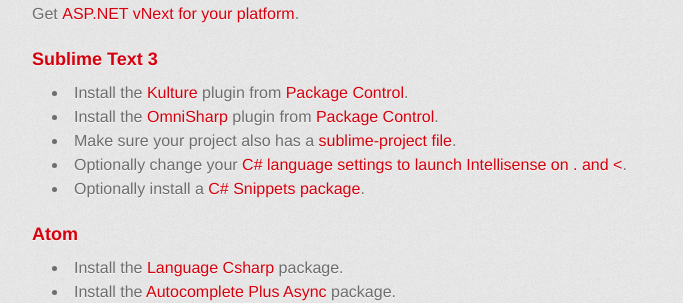
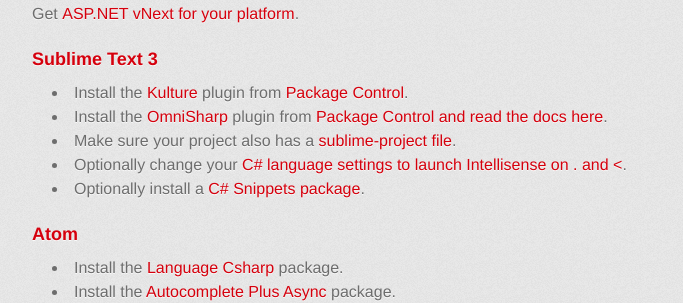
Before and after one commit to OmniSharp/OmniSharp.github.io, a Jekyll site: the page built from index.md, in a window 1280 px wide. Shown: the part 913-1216 px from the top of the page, without its empty margins (298-981 px from the left). Built offline with Jekyll 4.4.1, drawn with Linux system fonts in a browser that asks for light colours; some web fonts are replaced.

Commit message:
Update index.md

```diff
--- a/index.md
+++ b/index.md
@@ -19,7 +19,7 @@
 
 ### [Sublime Text 3](http://www.sublimetext.com/)
 - Install the <a href="https://sublime.wbond.net/packages/Kulture">Kulture</a> plugin from <a href="https://sublime.wbond.net/">Package Control</a>.
-- Install the <a href="https://sublime.wbond.net/packages/OmniSharp">OmniSharp</a> plugin from <a href="https://sublime.wbond.net/">Package Control</a>.
+- Install the <a href="https://sublime.wbond.net/packages/OmniSharp">OmniSharp</a> plugin from <a href="https://sublime.wbond.net/">Package Control and read the docs [here](http://omnisharp-sublime.readthedocs.org/en/latest/)</a>.
 - Make sure your project also has a <a href="https://github.com/OmniSharp/omnisharp-sublime#project-setting">sublime-project file</a>.
 - Optionally change your <a href="https://github.com/OmniSharp/omnisharp-sublime#c-language-specific-settings">C# language settings to launch Intellisense on . and &lt;</a>.
 - Optionally install a <a href="https://sublime.wbond.net/packages/C%23%20Snippets">C# Snippets package</a>.
```
